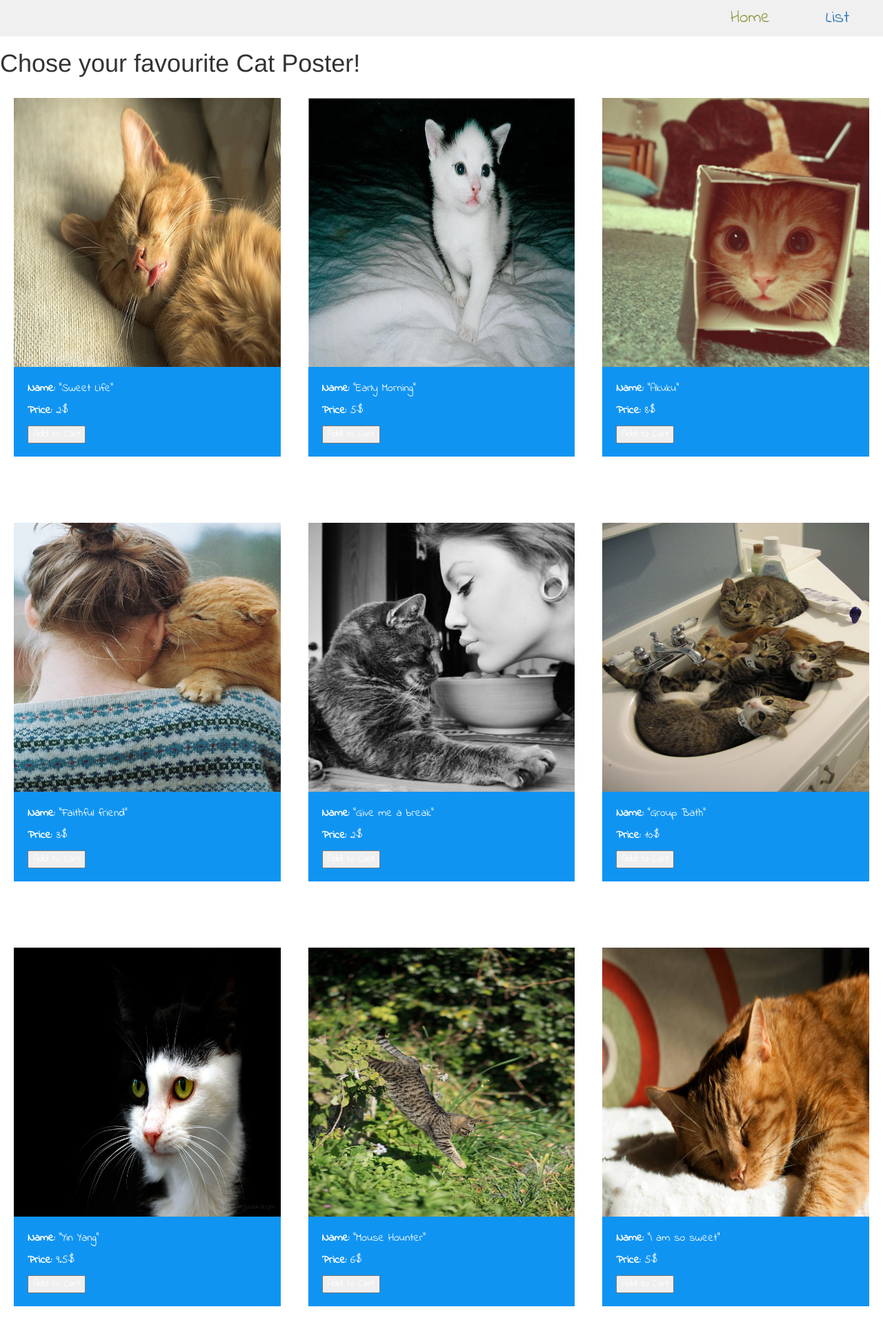
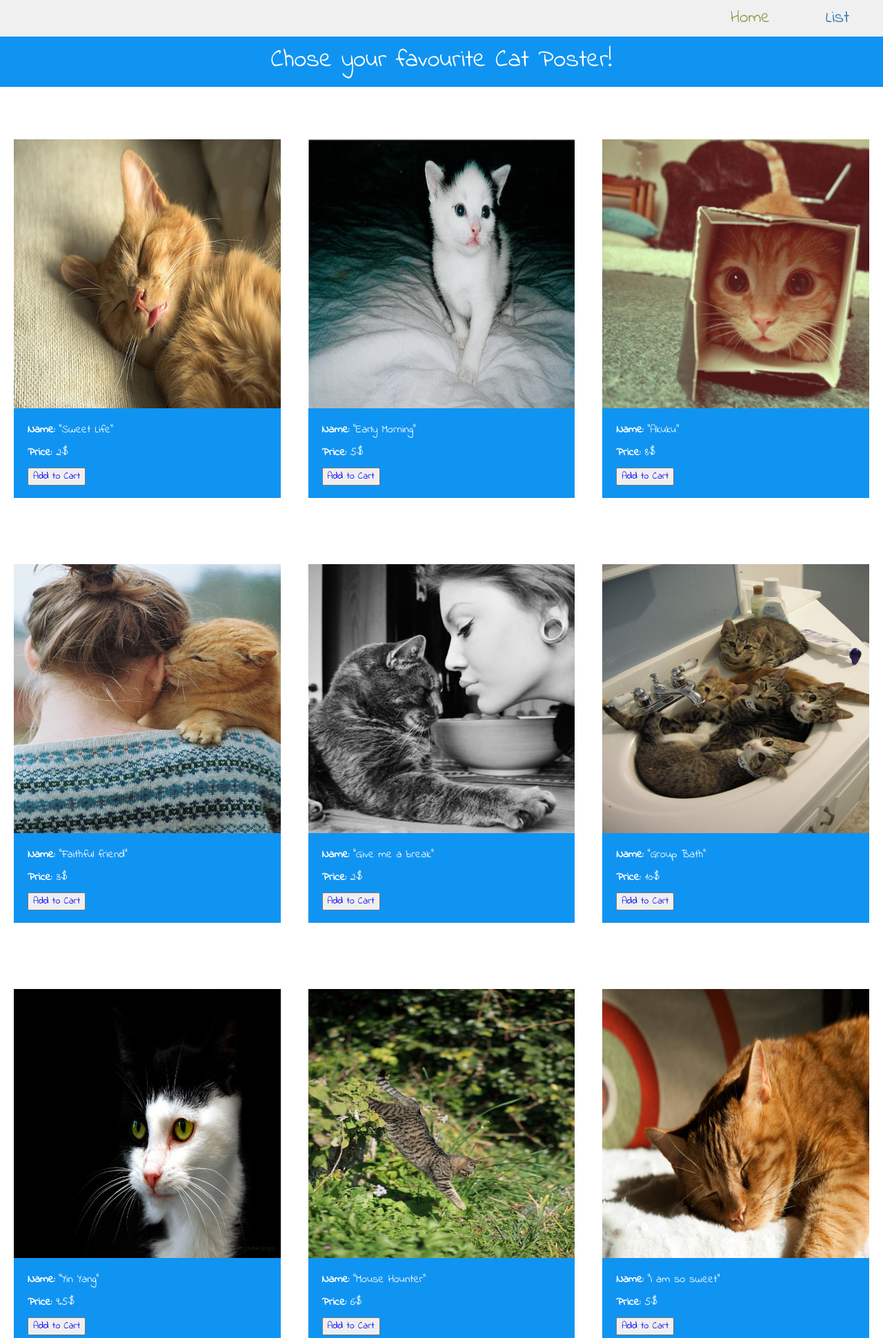
Before and after one commit to maliaaska/Static-Cat-Poster-Store, a PHP site: page /index-1.html in a window 1280 px wide. Shown: the top 1940 px of the page at 69% size. Run offline with PHP 8.4, Linux system fonts and the light colour scheme; some libraries are stand-ins or nearby versions.

Commit message:
header on the index-1.html change background color to blue

```diff
--- a/index-1.html
+++ b/index-1.html
@@ -17,11 +17,11 @@
       <li><a  href="./index-1.html">List</a></li>
       <li ><a  id="home" href="./index.html">Home</a></li>
   </ul>
-
-  <h1 id="first-content">
+  <div class="col-12" id="header">
+  <h1>
     Chose your favourite Cat Poster!
   </h1>
-
+  </div>
   <div class="col-4">
     <img src="./images/sweet-life.jpg" id="1"/>
     <div class="title">
@@ -30,6 +30,7 @@
       <button data-toggle="popover" title="Popover Header" data-trigger="focus" >Add to Cart</button>
   </div>
   <hr>
+
   </div>
   <div class="col-4">
       <img src="./images/early.jpg" id="2"/>
@@ -39,6 +40,7 @@
         <button data-toggle="popover" title="Popover Header" data-trigger="focus" >Add to Cart</button>
   </div>
   <hr>
+
   </div>
   <div class="col-4">
     <img src="./images/akuku.jpg" id="3"/>
@@ -48,6 +50,7 @@
       <button data-toggle="popover" title="Popover Header" data-trigger="focus" >Add to Cart</button>
     </div>
   <hr>
+
   </div>
   <div class="col-4">
     <img src="./images/faithful-friend.jpg" id="4" />
@@ -57,6 +60,7 @@
       <button data-toggle="popover" title="Popover Header" data-trigger="focus">Add to Cart</button>
     </div>
     <hr>
+
   </div>
   <div class="col-4">
     <img src="./images/give-me-a-break.jpg" id="5"/>
@@ -66,6 +70,7 @@
       <button data-toggle="popover" title="Popover Header" data-trigger="focus" >Add to Cart</button>
     </div>
     <hr>
+
   </div>
   <div class="col-4">
     <img src="./images/group-bath.jpg" id="6"/>
@@ -75,6 +80,7 @@
       <button data-toggle="popover" title="Popover Header" data-trigger="focus" >Add to Cart</button>
     </div>
     <hr>
+
   </div>
   <div class="col-4">
     <img src="./images/yin-yang.jpg" id="7"/>
@@ -84,6 +90,7 @@
       <button data-toggle="popover" title="Popover Header" data-trigger="focus" >Add to Cart</button>
     </div>
     <hr>
+
   </div>
 
   <div class="col-4">
@@ -93,6 +100,7 @@
       <p><strong>Price: </strong> 6$</p>
       <button data-toggle="popover" title="Popover Header" data-trigger="focus" >Add to Cart</button>
     <hr>
+
   </div>
   </div>
 
@@ -104,6 +112,7 @@
         <button data-toggle="popover" title="Popover Header" data-trigger="focus" >Add to Cart</button>
       </div>
       <hr>
+
   </div>
   <div class="col-4">
     <img src="./images/universe.jpg" id="10"/>
@@ -145,7 +154,6 @@
 
   <script>
     $(document).ready(function(){
-          console.log("test"),
         $('[data-toggle="popover"]').popover({
           html: true,
           content: function() {
@@ -154,7 +162,6 @@
                     async: false}).responseText;
           }
         })
-  console.log("test");
     });
   </script>
 </body>
--- a/style1.css
+++ b/style1.css
@@ -39,11 +39,9 @@ ul {
     font-size: 1.2em;
     list-style: outside none none;
     z-index: 9;
+}
 
-}
-#first-content {
-    margin-top: 2em;
-}
+
 li {
     float: left;
     float: right;
@@ -83,6 +81,14 @@ div {
     position: relative;
 }
 
+#header {
+    height: 7em;
+    width: 100%;
+    background-color: rgb(16, 148, 242);
+    text-align: center;
+    margin-top: 2em;
+    color: white;
+}
 .title {
     width: 100%;
     height: 25%;
@@ -107,8 +113,11 @@ footer {
     max-height: 100%;
     max-width: 100%;
     color: black;
+    list-style: none
 }
-
+button {
+    color: blue;
+}
 @media (max-width: 649px) {
     .col-4 {
         width: 100%;
```
Lines whose indentation alone changed are shown as unchanged.
